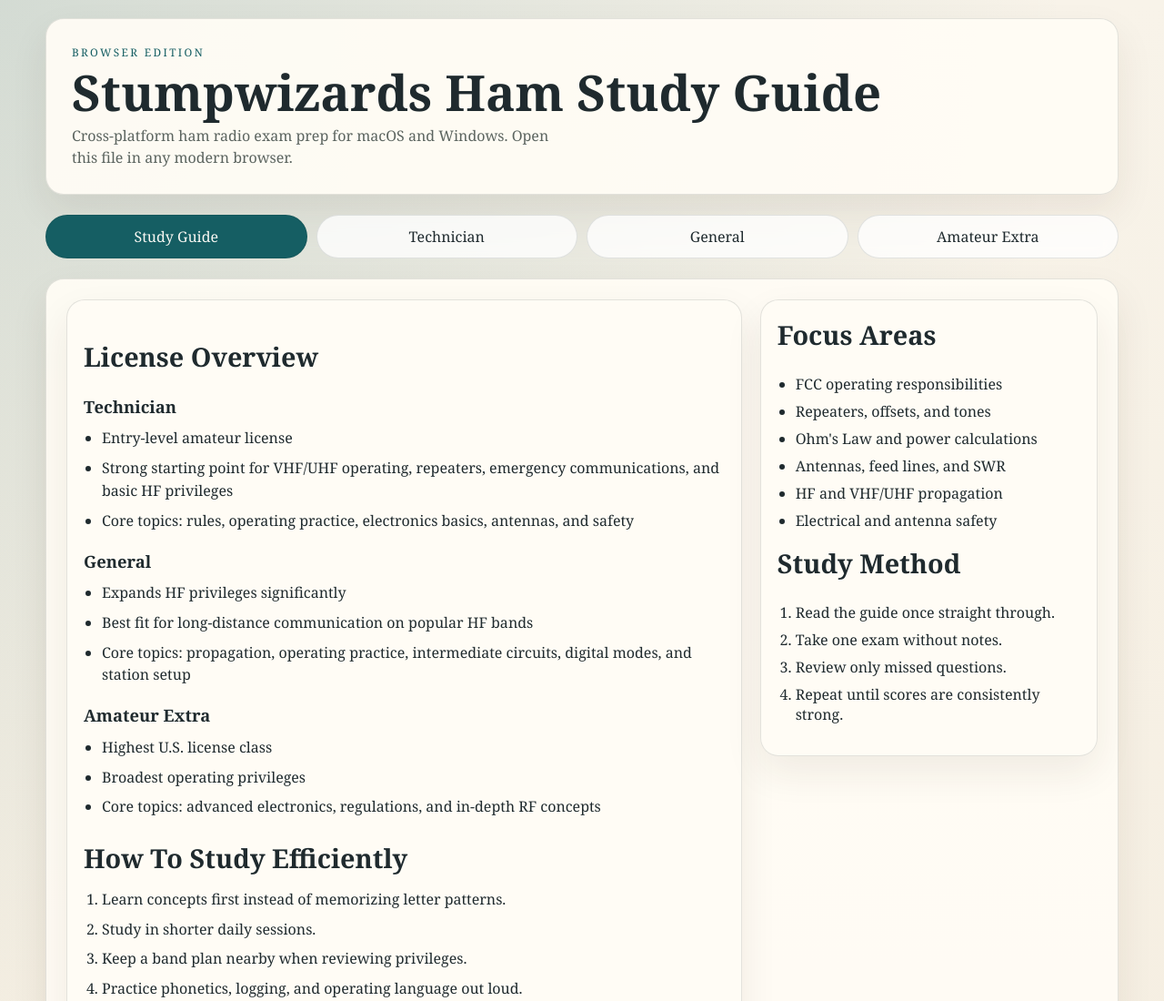
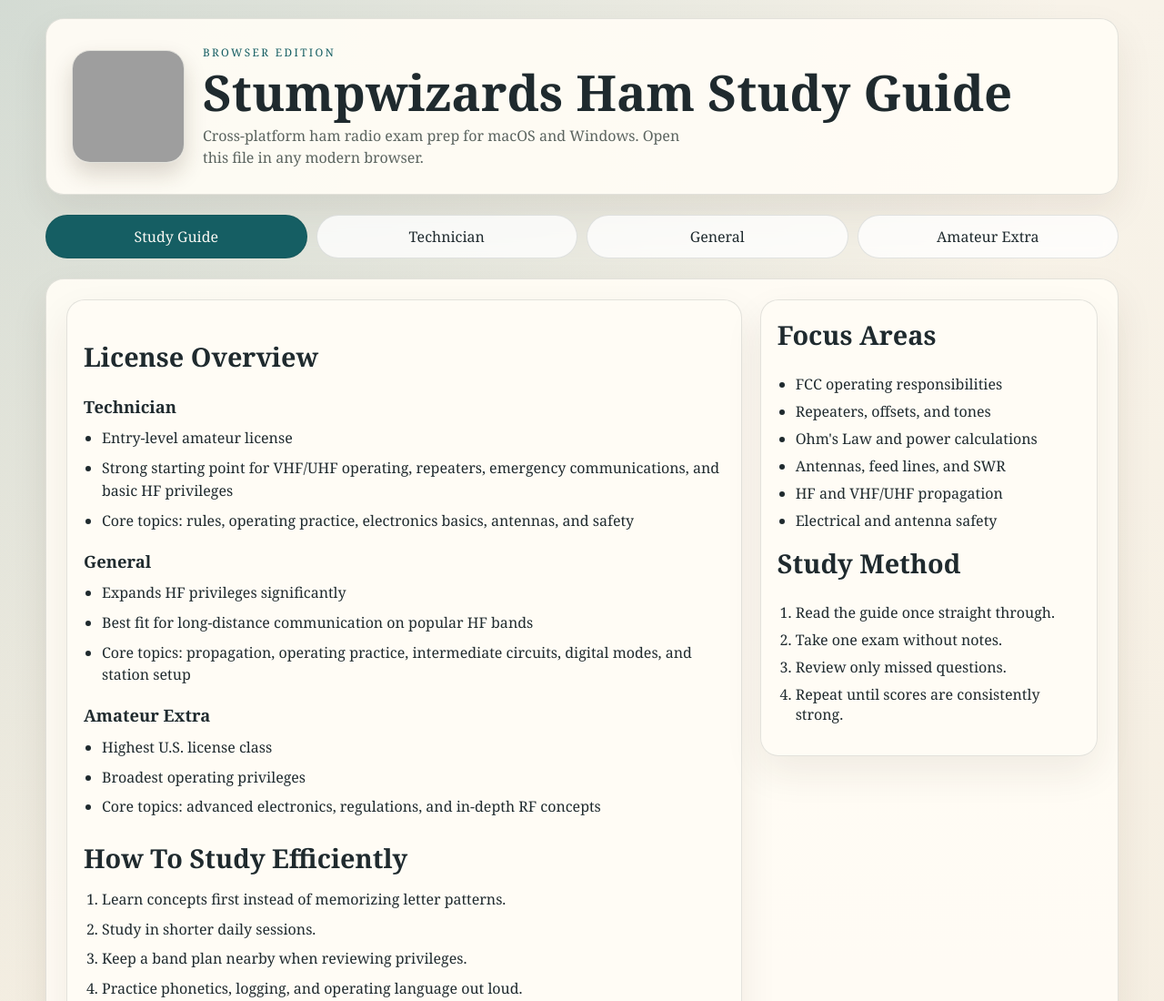
Before and after one commit to Stumpwizard/Ham-Study-Guide, a plain HTML site: page study-guide.html in a window 1280 px wide. Shown: the top 1100 px of the page at 91% size. Drawn offline with Linux system fonts and the light colour scheme; grey boxes are pictures that could not be loaded.

Commit message:
Add Stumpwizard header art

```diff
--- a/study-guide.html
+++ b/study-guide.html
@@ -63,6 +63,27 @@ select {
 
 .hero {
   padding: 20px;
+}
+
+.hero-layout {
+  display: grid;
+  grid-template-columns: 96px minmax(0, 1fr);
+  gap: 16px;
+  align-items: center;
+}
+
+.hero-art {
+  width: 96px;
+  height: 96px;
+  border-radius: 20px;
+  object-fit: cover;
+  object-position: center top;
+  border: 1px solid var(--line);
+  box-shadow: 0 12px 24px rgba(63, 44, 24, 0.18);
+}
+
+.hero-copy {
+  min-width: 0;
 }
 
 .eyebrow {
@@ -332,6 +353,16 @@ h3 {
     padding: 28px;
   }
 
+  .hero-layout {
+    grid-template-columns: 124px minmax(0, 1fr);
+    gap: 20px;
+  }
+
+  .hero-art {
+    width: 124px;
+    height: 124px;
+  }
+
   .tab-list {
     grid-template-columns: repeat(4, minmax(0, 1fr));
   }
@@ -378,11 +409,16 @@ h3 {
   <body>
     <main class="study-app">
       <header class="hero">
-        <p class="eyebrow">Browser Edition</p>
-        <h1>Stumpwizards Ham Study Guide</h1>
-        <p class="lede">
-          Cross-platform ham radio exam prep for macOS and Windows. Open this file in any modern browser.
-        </p>
+        <div class="hero-layout">
+          <img class="hero-art" src="https://raw.githubusercontent.com/Stumpwizard/Ham-Study-Guide/master/Stumpwizard.png" alt="Stumpwizard illustration" />
+          <div class="hero-copy">
+            <p class="eyebrow">Browser Edition</p>
+            <h1>Stumpwizards Ham Study Guide</h1>
+            <p class="lede">
+              Cross-platform ham radio exam prep for macOS and Windows. Open this file in any modern browser.
+            </p>
+          </div>
+        </div>
       </header>
 
       <nav class="tab-list" aria-label="Sections">
```
